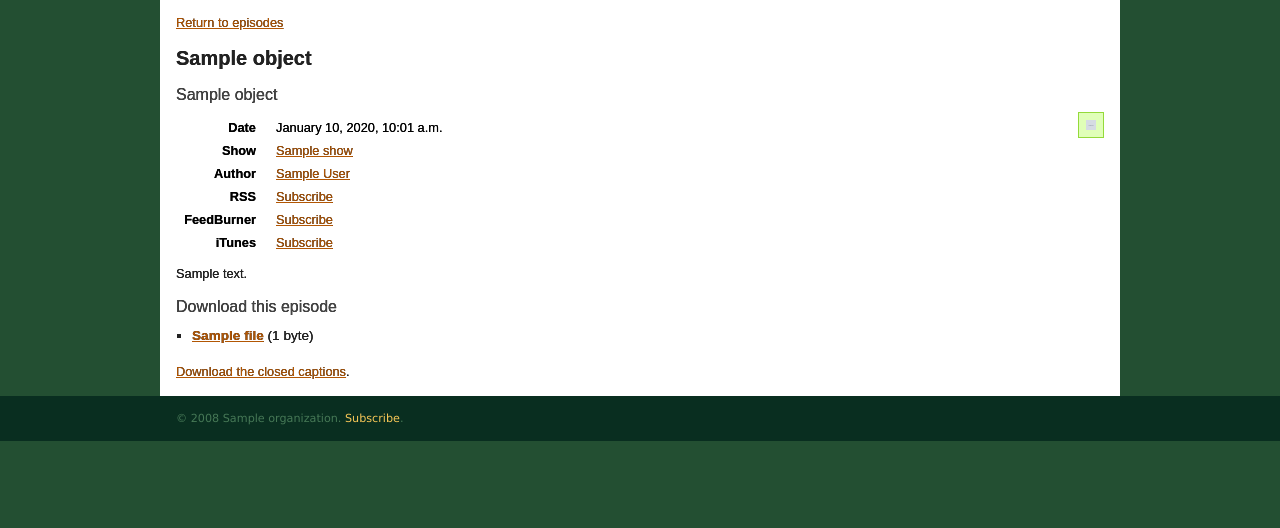
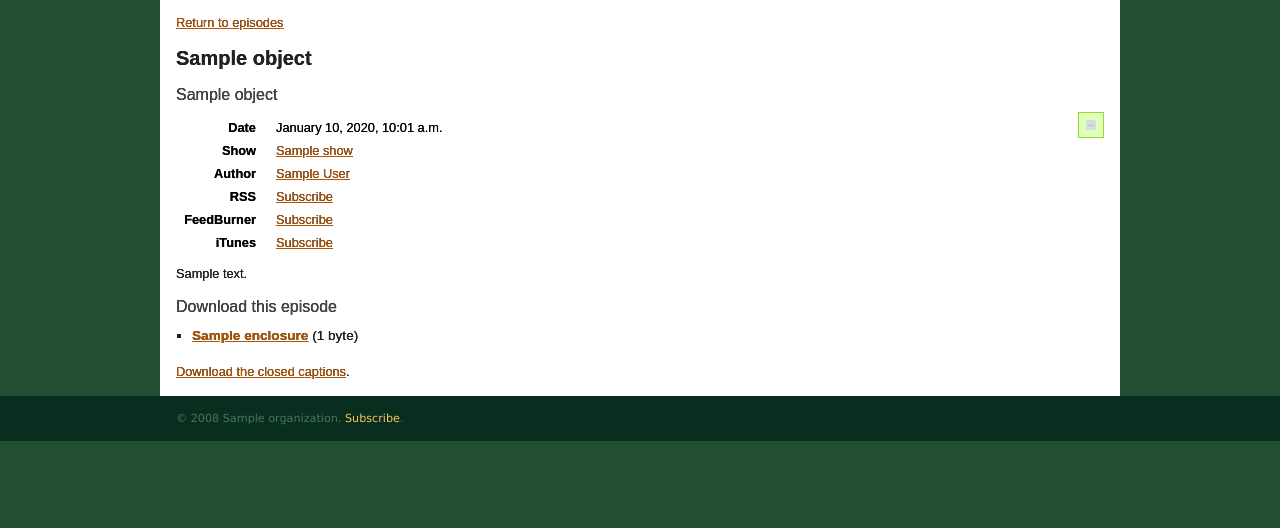
Before and after one commit to jefftriplett/django-podcast, a Django app: template trunk/podcast/templates/podcast/episode_detail.html in a window 1280 px wide. Shown: the part 159-687 px from the top of the page. Run offline with Django 3.2, Linux system fonts and the light colour scheme; the template is opened without the code that fills it: most values are stand-ins (such as "Sample title", 1, 10 or a date in 2020); grey boxes marked "Sample" are stand-in pictures.

Commit message:
Fixed enclosure.title tags in episode detail template.
git-svn-id: http://django-podcast.googlecode.com/svn@60 7eeeb57b-9f54-0410-948d-eb906a2a6a24

```diff
--- a/trunk/podcast/templates/podcast/episode_detail.html
+++ b/trunk/podcast/templates/podcast/episode_detail.html
@@ -57,7 +57,7 @@
 
 <ul>
   {% for enclosure in enclosure_list %}
-  <li><a href="{{ enclosure.file.url }}"><strong>{% if enclosure.file.title %}{{ enclosure.file.title }}{% else %}{{ object.title }}{% endif %}</strong></a> ({{ enclosure.file.size|filesizeformat }})</li>
+  <li><a href="{{ enclosure.file.url }}"><strong>{% if enclosure.title %}{{ enclosure.title }}{% else %}{{ object.title }}{% endif %}</strong></a> ({{ enclosure.file.size|filesizeformat }})</li>
   {% endfor %}
 </ul>
 
```
